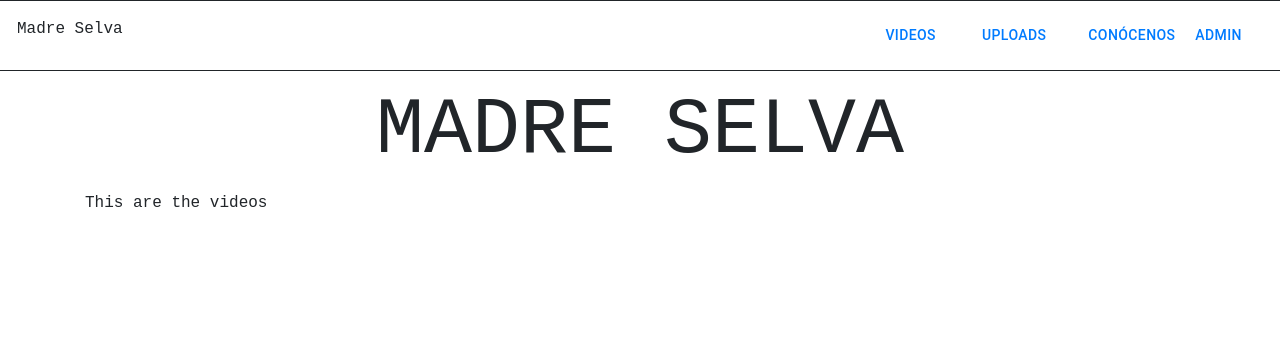
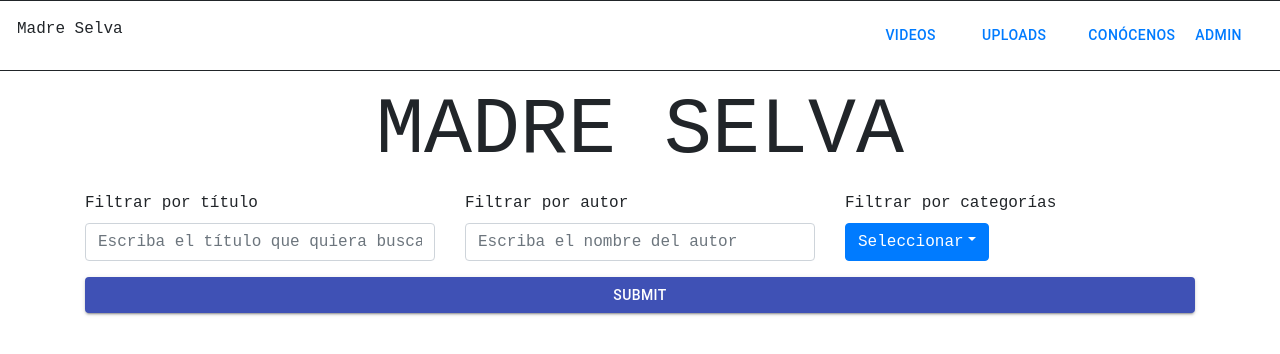
Before and after one commit to alfonso46674/madreSelva, a React (Create React App) app: page / in a window 1280 px wide. Shown: the top 354 px of the page. Built offline with nearby package versions, Linux system fonts and the light colour scheme.

Commit message:
Feat: Added search filters on videos view

```diff
--- a/package.json
+++ b/package.json
@@ -3,7 +3,7 @@
   "version": "0.1.0",
   "private": true,
   "dependencies": {
-    "@material-ui/core": "^4.11.3",
+    "@material-ui/core": "^4.11.4",
     "@testing-library/jest-dom": "^5.11.4",
     "@testing-library/react": "^11.1.0",
     "@testing-library/user-event": "^12.1.10",
@@ -29,7 +29,7 @@
     "test": "react-scripts test",
     "eject": "react-scripts eject",
     "prod": "react-scripts build && node server/server/server.js",
-    "dev":"nodemon server/server/server.js"
+    "dev": "nodemon server/server/server.js"
   },
   "eslintConfig": {
     "extends": [
--- a/src/components/videos/videos.js
+++ b/src/components/videos/videos.js
@@ -1,13 +1,41 @@
 import React from 'react';
-import { Container } from 'react-bootstrap';
+import { Container, Row, Col, Form } from 'react-bootstrap';
 import './videos.scss';
-
-
+import Button from '@material-ui/core/Button';
+import { DropdownButton, Dropdown } from 'react-bootstrap'
 const Videos = () => {
 
   return (
-    <Container className='UploadsContainer'>
-      <div>This are the videos</div>
+    <Container className='VideosContainer'>
+      <Form className='VideosForm'>
+        <Row>
+          <Col sm={4} className=''>
+            <Form.Group >
+              <Form.Label>Filtrar por título</Form.Label>
+              <Form.Control type="text" placeholder="Escriba el título que quiera buscar" id='summary' />
+            </Form.Group>
+          </Col>
+          <Col sm={4} className=''>
+            <Form.Group >
+              <Form.Label>Filtrar por autor</Form.Label>
+              <Form.Control type="texxt" placeholder="Escriba el nombre del autor" id='date' />
+            </Form.Group>
+          </Col>
+          <Col sm={4} className=''>
+            <Form.Group >
+              <Form.Label>Filtrar por categorías</Form.Label>
+              <DropdownButton id="dropdown-basic-button" title="Seleccionar">
+                <Dropdown.Item >Categoría 1</Dropdown.Item>
+                <Dropdown.Item>Categoría 2</Dropdown.Item>
+                <Dropdown.Item>Categoría 3</Dropdown.Item>
+              </DropdownButton>
+            </Form.Group>
+          </Col>
+        </Row>
+        <Button variant="contained" color="primary" type="submit" className='SubmitBtn' >
+          Submit
+        </Button>
+      </Form>
     </Container>
   )
 }
--- a/src/components/videos/videos.scss
+++ b/src/components/videos/videos.scss
@@ -5,13 +5,6 @@
       width: 100%;
     }
   }
-  .ticketTable{
-    width: 100%;
-    // margin-bottom: 20px;
-    // border: 1px solid;
-    td {
-      width:10%;
-    }
-  }
+
   padding-bottom: 50px;
 }
```
Also changed, not shown: 1 other file (tests, documents, lock files or other folders).
